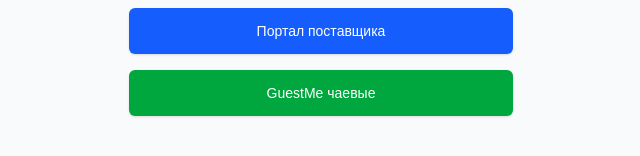
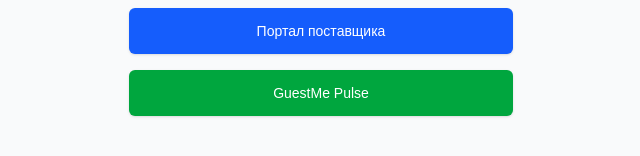
Before and after one commit to guestme-docs/guestme-promo, a Next.js app: page / in a window 1280 px wide. Shown: the part 388-544 px from the top of the page, without its empty margins (319-959 px from the left). Built offline with nearby package versions, Linux system fonts and the light colour scheme.

Commit message:
fix: исправить 404 ошибки и переименовать GuestMe чаевые в GuestMe Pulse

```diff
--- a/next.config.ts
+++ b/next.config.ts
@@ -1,7 +1,4 @@
 import type { NextConfig } from "next";
-
-const isProd = process.env.NODE_ENV === 'production';
-const isGithubPages = process.env.GITHUB_ACTIONS === 'true';
 
 const nextConfig: NextConfig = {
   // Настройки для GitHub Pages
@@ -9,9 +6,9 @@
   trailingSlash: true,
   distDir: 'dist',
 
-  // Базовый путь для GitHub Pages
-  basePath: isGithubPages ? '/guestme-promo' : '',
-  assetPrefix: isGithubPages ? '/guestme-promo/' : '',
+  // Базовый путь для GitHub Pages (всегда активен в production)
+  basePath: process.env.NODE_ENV === 'production' ? '/guestme-promo' : '',
+  assetPrefix: process.env.NODE_ENV === 'production' ? '/guestme-promo/' : '',
 
   // Отключаем строгие проверки для ускорения сборки
   typescript: {
--- a/src/app/page.tsx
+++ b/src/app/page.tsx
@@ -29,7 +29,7 @@
                     React.createElement('a', {
                       href: '/tips',
                       className: 'w-full flex justify-center py-3 px-4 border border-transparent rounded-md shadow-sm text-sm font-medium text-white bg-green-600 hover:bg-green-700 focus:outline-none focus:ring-2 focus:ring-offset-2 focus:ring-green-500 transition-colors'
-                    }, 'GuestMe чаевые')
+                    }, 'GuestMe Pulse')
       )
     )
   );
--- a/src/app/tips/layout.tsx
+++ b/src/app/tips/layout.tsx
@@ -15,7 +15,7 @@
 });
 
 export const metadata: Metadata = {
-  title: "GuestMe чаевые | Портал официанта",
+  title: "GuestMe Pulse | Портал официанта",
   description: "Личный кабинет официанта для управления чаевыми и отзывами",
 };
 
--- a/src/components/TipsAppShell.tsx
+++ b/src/components/TipsAppShell.tsx
@@ -75,7 +75,7 @@
           <Link href="/tips/" className="flex items-center gap-3" style={{ color: 'var(--foreground)' }}>
             <img
               src={process.env.NODE_ENV === 'production' ? '/guestme-promo/Logo_symbol.svg' : '/Logo_symbol.svg'}
-              alt="GuestMe чаевые"
+              alt="GuestMe Pulse"
               width={32}
               height={32}
               style={{
@@ -85,7 +85,7 @@
               }}
             />
             <div>
-              <div className="text-xl font-bold">GuestMe чаевые</div>
+              <div className="text-xl font-bold">GuestMe Pulse</div>
               <div className="text-sm mt-1" style={{ color: 'var(--text-secondary)' }}>
                 Личный кабинет официанта
               </div>
--- a/src/components/TipsClientAppShell.tsx
+++ b/src/components/TipsClientAppShell.tsx
@@ -8,7 +8,7 @@
     <div className="min-h-screen bg-white flex">
       <div className="w-64 bg-white border-r border-black/[.08] flex flex-col">
         <div className="p-6 border-b border-black/[.08]">
-          <div className="text-xl font-bold text-black">GuestMe чаевые</div>
+          <div className="text-xl font-bold text-black">GuestMe Pulse</div>
           <div className="text-sm text-black/60 mt-1">Личный кабинет официанта</div>
         </div>
         <div className="flex-1 p-4">
```
